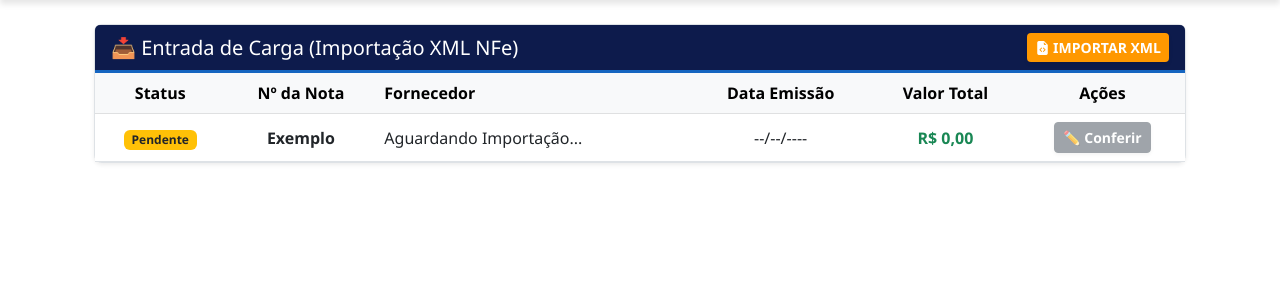
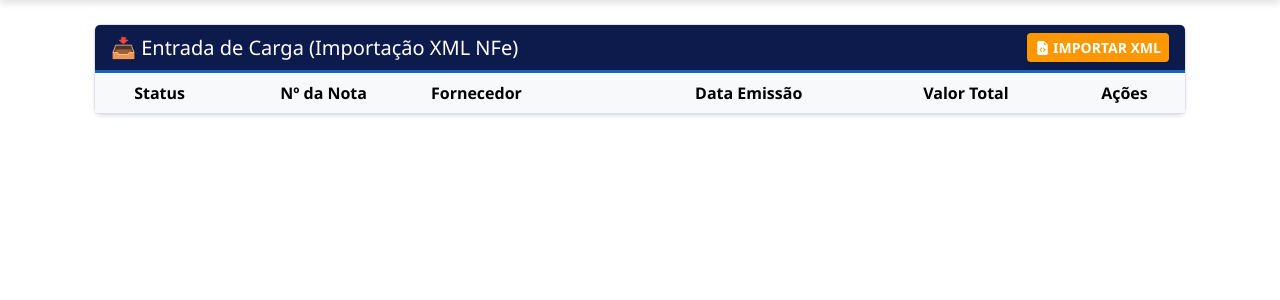
Before and after one commit to Diego28ss/gestao-varejo-django, a Django app: template inventario/templates/inventario/entrada_carga.html in a window 1280 px wide. Shown: the part 68-368 px from the top of the page. Run offline with Django 4.2, Linux system fonts and the light colour scheme; the template is opened without the code that fills it, so the values that code supplies are empty.

Commit message:
retomada

```diff
--- a/inventario/templates/inventario/entrada_carga.html
+++ b/inventario/templates/inventario/entrada_carga.html
@@ -8,7 +8,6 @@
         <div class="card shadow-sm border-0 mb-4">
             <div class="card-header text-white d-flex justify-content-between align-items-center" style="background-color: #0D1B4C; border-bottom: 3px solid #1565C0;">
                 <h5 class="mb-0">📥 Entrada de Carga (Importação XML NFe)</h5>
-
                 <div>
                     <input type="file" id="inputXml" accept=".xml" style="display: none;">
                     <button id="btnImportarXml" class="btn btn-sm fw-bold text-white shadow-sm" style="background-color: #FF9800; border: none;" onclick="document.getElementById('inputXml').click()">
@@ -31,19 +30,7 @@
                             </tr>
                         </thead>
                         <tbody>
-                            <tr>
-                                <td><span class="badge bg-warning text-dark">Pendente</span></td>
-                                <td class="fw-bold">Exemplo</td>
-                                <td class="text-start">Aguardando Importação...</td>
-                                <td>--/--/----</td>
-                                <td class="text-success fw-bold">R$ 0,00</td>
-                                <td>
-                                    <button class="btn btn-sm btn-secondary shadow-sm fw-bold" disabled>
-                                        ✏️ Conferir
-                                    </button>
-                                </td>
-                            </tr>
-                        </tbody>
+                            </tbody>
                     </table>
                 </div>
             </div>
@@ -71,14 +58,13 @@
                 <div id="collapseCabecalho" class="accordion-collapse collapse show" data-bs-parent="#accordionNota">
                     <div class="accordion-body small">
                         <div class="row g-3">
-                            <div class="col-md-3"><strong>Chave de Acesso:</strong><br><span class="text-muted" id="lbl-chave">Extração Pendente</span></div>
-                            <div class="col-md-3"><strong>Natureza da Operação:</strong><br><span class="text-muted">VENDA DE MERCADORIAS</span></div>
-                            <div class="col-md-3"><strong>Movimento Interno:</strong><br><span class="text-muted">Entrada de Compra</span></div>
-                            <div class="col-md-3"><strong>Emissão / Saída:</strong><br><span class="text-muted" id="lbl-data-emissao">---</span></div>
+                            <div class="col-md-4"><strong>Chave de Acesso:</strong><br><span class="text-muted" id="lbl-chave">---</span></div>
+                            <div class="col-md-4"><strong>Natureza da Operação:</strong><br><span class="text-muted">VENDA DE MERCADORIAS</span></div>
+                            <div class="col-md-4"><strong>Emissão / Saída:</strong><br><span class="text-muted" id="lbl-data-emissao">---</span></div>
 
                             <div class="col-md-4 mt-3 border-top pt-2"><strong>Fornecedor:</strong><br><span class="fw-bold text-dark" id="lbl-fornecedor-nome">---</span></div>
                             <div class="col-md-2 mt-3 border-top pt-2"><strong>CNPJ:</strong><br><span class="text-muted" id="lbl-fornecedor-cnpj">---</span></div>
-                            <div class="col-md-6 mt-3 border-top pt-2"><strong>Endereço:</strong><br><span class="text-muted">Endereço será lido na próxima versão</span></div>
+                            <div class="col-md-6 mt-3 border-top pt-2"><strong>Endereço:</strong><br><span class="text-muted" id="lbl-fornecedor-endereco">---</span></div>
                         </div>
                     </div>
                 </div>
@@ -92,18 +78,19 @@
                 </h2>
                 <div id="collapseProdutos" class="accordion-collapse collapse show">
                     <div class="accordion-body p-0">
-                        <div class="p-2 bg-light border-bottom d-flex gap-2">
+                        <div class="p-2 bg-light border-bottom d-flex gap-2 align-items-center">
                             <button class="btn btn-sm btn-outline-success fw-bold" onclick="liberarTodasDivergencias()"><i class="bi bi-check2-all"></i> Liberar Todas as Divergências</button>
                             <button class="btn btn-sm btn-outline-primary fw-bold" onclick="trocarCfopLote()"><i class="bi bi-arrow-left-right"></i> Trocar CFOP em Lote</button>
+                            <button class="btn btn-sm fw-bold text-white shadow-sm ms-3" style="background-color: #6f42c1; border: none;" onclick="alert('Módulo de Conferência via Scanner (Bipador) será construído em breve!')"><i class="bi bi-upc-scan"></i> Conferência de Scanner</button>
                         </div>
 
                         <div class="table-responsive">
                             <table class="table table-bordered table-hover align-middle text-center mb-0" style="font-size: 0.85rem;">
                                 <thead class="table-dark small">
                                     <tr>
-                                        <th>Cód. Fornecedor</th>
+                                        <th>Cód. Fornec.</th>
                                         <th class="text-start">Descrição Fornecedor</th>
-                                        <th>CFOP (Entrada)</th>
+                                        <th>CFOP (Ent)</th>
                                         <th>Qtd NFe</th>
                                         <th>Vlr. Unit</th>
                                         <th>Vlr. Total</th>
@@ -113,8 +100,7 @@
                                         <th class="bg-primary text-white">Ação</th>
                                     </tr>
                                 </thead>
-                                <tbody id="tbody-produtos">
-                                    </tbody>
+                                <tbody id="tbody-produtos"></tbody>
                             </table>
                         </div>
                     </div>
@@ -131,10 +117,10 @@
                     <div class="accordion-body small">
                         <div class="row text-center g-2">
                             <div class="col-md-2 p-2 border rounded bg-light"><strong>Produtos</strong><br><span id="lbl-valor-produtos">R$ 0,00</span></div>
-                            <div class="col-md-2 p-2 border rounded bg-light"><strong>Base ICMS</strong><br>R$ 0,00</div>
-                            <div class="col-md-2 p-2 border rounded bg-light"><strong>Valor ICMS</strong><br>R$ 0,00</div>
-                            <div class="col-md-2 p-2 border rounded bg-light"><strong>Valor IPI</strong><br>R$ 0,00</div>
-                            <div class="col-md-2 p-2 border rounded bg-light"><strong>Frete</strong><br>R$ 0,00</div>
+                            <div class="col-md-2 p-2 border rounded bg-light"><strong>Base ICMS</strong><br><span id="lbl-base-icms">R$ 0,00</span></div>
+                            <div class="col-md-2 p-2 border rounded bg-light"><strong>Valor ICMS</strong><br><span id="lbl-valor-icms">R$ 0,00</span></div>
+                            <div class="col-md-2 p-2 border rounded bg-light"><strong>Valor IPI</strong><br><span id="lbl-valor-ipi">R$ 0,00</span></div>
+                            <div class="col-md-2 p-2 border rounded bg-light"><strong>Frete</strong><br><span id="lbl-valor-frete">R$ 0,00</span></div>
                             <div class="col-md-2 p-2 border rounded bg-light border-primary" style="background-color: #e3f2fd !important;">
                                 <strong class="text-primary">TOTAL NFe</strong><br><span class="fs-5 fw-bold text-primary" id="lbl-valor-total">R$ 0,00</span>
                             </div>
@@ -154,13 +140,15 @@
                         <div class="row g-3">
                             <div class="col-md-4">
                                 <strong>Modalidade do Frete:</strong>
-                                <select class="form-select form-select-sm mt-1">
-                                    <option>0 - Frete por conta do Remetente (CIF)</option>
-                                    <option>1 - Frete por conta do Destinatário (FOB)</option>
+                                <select class="form-select form-select-sm mt-1" id="sel-mod-frete" disabled>
+                                    <option value="0">0 - Frete por conta do Remetente (CIF)</option>
+                                    <option value="1">1 - Frete por conta do Destinatário (FOB)</option>
+                                    <option value="2">2 - Frete por conta de Terceiros</option>
+                                    <option value="9">9 - Sem Ocorrência de Transporte</option>
                                 </select>
                             </div>
-                            <div class="col-md-4"><strong>Transportadora:</strong><br><span class="text-muted">Aguardando Integração</span></div>
-                            <div class="col-md-4"><strong>Volumes:</strong><br><span class="text-muted">Aguardando Integração</span></div>
+                            <div class="col-md-4"><strong>Transportadora:</strong><br><span class="text-muted" id="lbl-transp-nome">---</span></div>
+                            <div class="col-md-4"><strong>Volumes:</strong><br><span class="text-muted" id="lbl-transp-volumes">---</span></div>
                         </div>
                     </div>
                 </div>
@@ -217,5 +205,5 @@
 <script>
     window.CSRF_TOKEN = "{{ csrf_token }}";
 </script>
-<script src="{% static 'js/entrada_carga.js' %}?v=5"></script>
+<script src="{% static 'js/entrada_carga.js' %}?v=6"></script>
 {% endblock %}
--- a/static/js/entrada_carga.js
+++ b/static/js/entrada_carga.js
@@ -100,48 +100,55 @@ function abrirDetalhesNota() {
 }
 
 function preencherTelaDetalhes(nota) {
+    // 1. Cabeçalho e Fornecedor
+    document.getElementById('lbl-chave').innerText = nota.chave_acesso;
     document.getElementById('lbl-numero-nota').innerText = nota.numero;
     document.getElementById('lbl-data-emissao').innerText = nota.data;
     document.getElementById('lbl-fornecedor-nome').innerText = nota.fornecedor_nome;
     document.getElementById('lbl-fornecedor-cnpj').innerText = nota.fornecedor_cnpj;
+    document.getElementById('lbl-fornecedor-endereco').innerText = nota.fornecedor_endereco;
 
-    let valorTotalFormatado = parseFloat(nota.valor_total).toFixed(2).replace('.', ',');
-    document.getElementById('lbl-valor-total').innerText = "R$ " + valorTotalFormatado;
-    document.getElementById('lbl-valor-produtos').innerText = "R$ " + valorTotalFormatado;
+    // 2. Totais e Impostos
+    const formataBr = (valor) => parseFloat(valor).toFixed(2).replace('.', ',');
+    let vTot = formataBr(nota.valor_total);
 
+    document.getElementById('lbl-valor-total').innerText = "R$ " + vTot;
+    document.getElementById('lbl-valor-produtos').innerText = "R$ " + vTot;
+    document.getElementById('lbl-base-icms').innerText = "R$ " + formataBr(nota.impostos.base_icms);
+    document.getElementById('lbl-valor-icms').innerText = "R$ " + formataBr(nota.impostos.valor_icms);
+    document.getElementById('lbl-valor-ipi').innerText = "R$ " + formataBr(nota.impostos.valor_ipi);
+    document.getElementById('lbl-valor-frete').innerText = "R$ " + formataBr(nota.impostos.valor_frete);
+
+    // 3. Transporte
+    document.getElementById('sel-mod-frete').value = nota.transporte.mod_frete;
+    document.getElementById('lbl-transp-nome').innerText = nota.transporte.nome + (nota.transporte.cnpj ? ` (CNPJ: ${nota.transporte.cnpj})` : '');
+    document.getElementById('lbl-transp-volumes').innerText = `${nota.transporte.volumes} VOLUMES | Peso Bruto: ${formataBr(nota.transporte.peso)} KG`;
+
+    // 4. Produtos
     let tbody = document.getElementById('tbody-produtos');
     tbody.innerHTML = '';
 
     nota.produtos.forEach(p => {
         let tr = document.createElement('tr');
-        let vUnit = parseFloat(p.v_unitario).toFixed(2).replace('.', ',');
-        let vTot = parseFloat(p.v_total).toFixed(2).replace('.', ',');
-
-        // CORREÇÃO VITAL: Remove as casas decimais malucas do XML ("6.0000" vira 6)
+        let vUnit = formataBr(p.v_unitario);
+        let vTotalItem = formataBr(p.v_total);
         let qtdLimpa = parseFloat(p.qtd) || 0;
 
         tr.innerHTML = `
             <td class="text-muted">${p.codigo_fornecedor}</td>
             <td class="text-start fw-bold" style="font-size: 0.8rem;">${p.descricao}</td>
             <td><input type="text" class="form-control form-control-sm text-center" value="${p.cfop_origem}" style="width: 55px; margin: 0 auto; font-size: 0.8rem;"></td>
-
             <td><span class="badge bg-secondary">${qtdLimpa} ${p.unidade}</span></td>
-
             <td id="vunit-${p.id_linha}">R$ ${vUnit}</td>
-
-            <td class="fw-bold text-success">R$ ${vTot}</td>
+            <td class="fw-bold text-success">R$ ${vTotalItem}</td>
             <td style="border-left: 3px solid #0D1B4C;">
                 <div class="input-group input-group-sm" style="width: 120px; margin: 0 auto;">
                     <input type="text" class="form-control text-center fw-bold" placeholder="Cód. JB" id="cod-int-${p.id_linha}">
                     <button class="btn btn-outline-secondary" type="button" title="Procurar Produto" onclick="abrirModalPesquisa(${p.id_linha})">🔍</button>
                 </div>
             </td>
-
-            <td>
-                <input type="number" id="fator-${p.id_linha}" class="form-control form-control-sm text-center" value="1" style="width: 55px; margin: 0 auto;" oninput="recalcularQtdInterna(${p.id_linha}, ${qtdLimpa})">
-            </td>
+            <td><input type="number" id="fator-${p.id_linha}" class="form-control form-control-sm text-center" value="1" style="width: 55px; margin: 0 auto;" oninput="recalcularQtdInterna(${p.id_linha}, ${qtdLimpa})"></td>
             <td><span id="badge-qtd-${p.id_linha}" class="badge bg-success">${qtdLimpa} UN</span></td>
-
             <td>
                 <button class="btn btn-sm btn-warning fw-bold text-dark w-100 shadow-sm" id="btn-liberar-${p.id_linha}" onclick="liberarItem(${p.id_linha})">
                     ⏳ Liberar
@@ -151,6 +158,7 @@ function preencherTelaDetalhes(nota) {
         tbody.appendChild(tr);
     });
 }
+
 
 function voltarParaLista() {
     document.getElementById('tela-detalhes-nota').style.display = 'none';
```
Also changed, not shown: inventario/views/estoque.py (+49 -8 lines).
